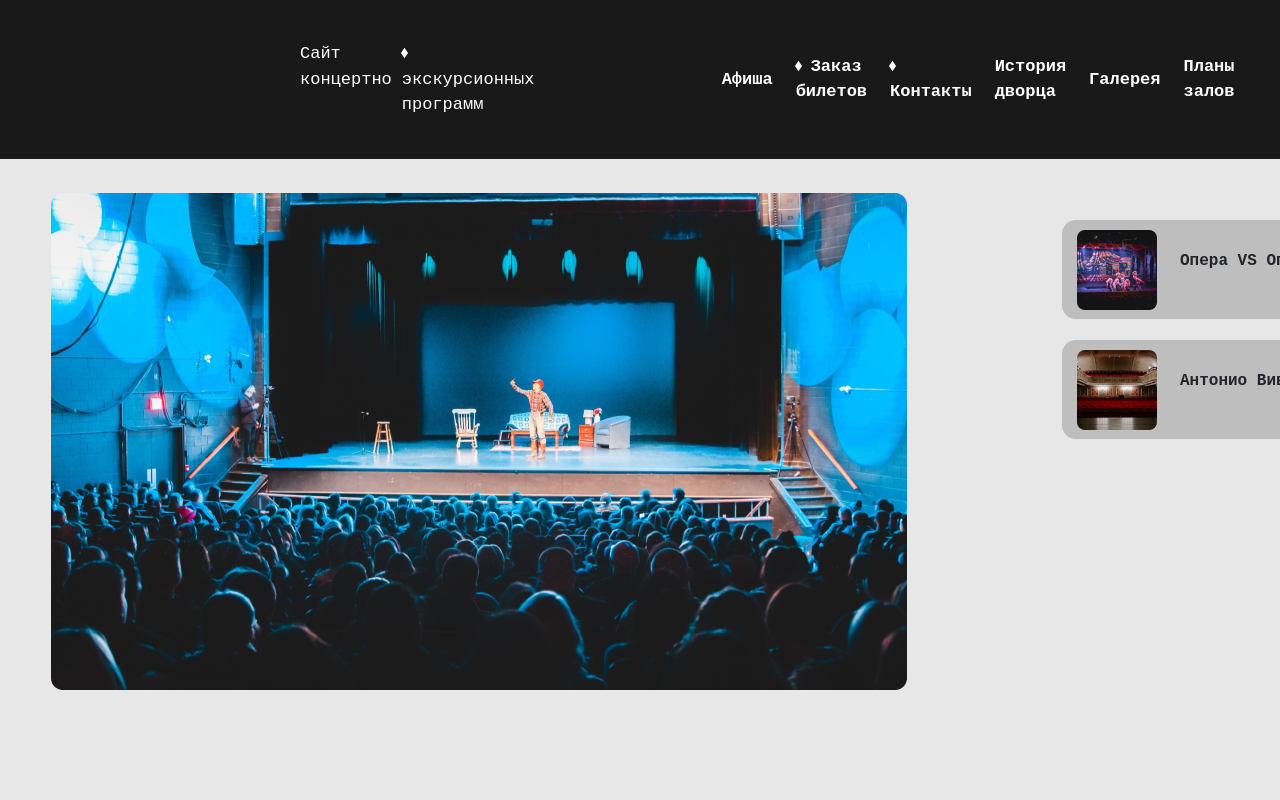
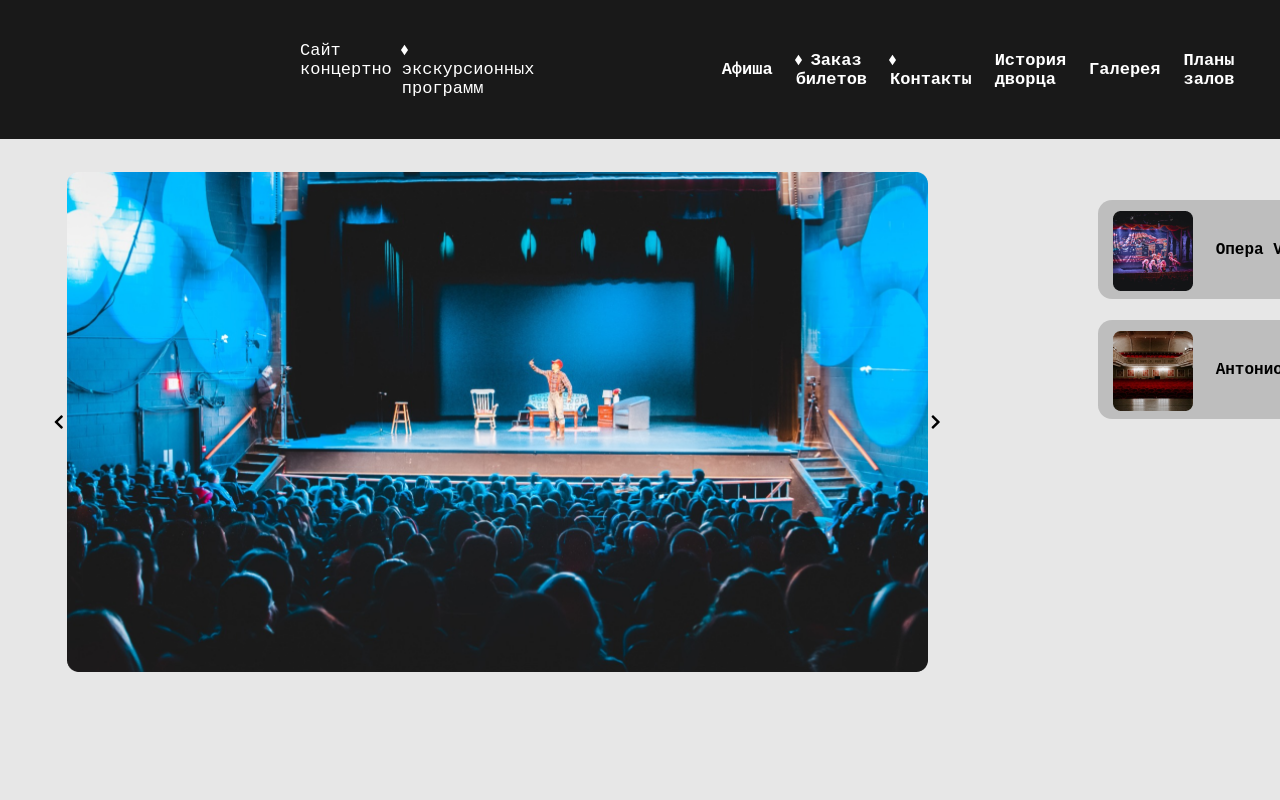
Before and after one commit to GlebRuban/Coursework, a React (Create React App) app: page / in a window 1280 px wide. Shown: the top 800 px of the page. Built offline with nearby package versions, Linux system fonts and the light colour scheme; a web font is replaced by a local one.

Commit message:
Новый слайдер

```diff
--- a/public/index.html
+++ b/public/index.html
@@ -3,11 +3,10 @@
   <head>
     <meta charset="utf-8" />
     <link rel="icon" href="https://img.artlebedev.ru/everything_files/images/2474/bt-logo-1200.png.webp" />
-    <link rel="stylesheet" href="https://stackpath.bootstrapcdn.com/bootstrap/4.5.0/css/bootstrap.min.css">
-    <link rel="stylesheet" href="https://maxcdn.bootstrapcdn.com/font-awesome/4.7.0/css/font-awesome.min.css">
+    <!-- <link rel="stylesheet" href="https://stackpath.bootstrapcdn.com/bootstrap/4.5.0/css/bootstrap.min.css">
     <script src="https://code.jquery.com/jquery-3.5.1.min.js"></script>
     <script src="https://cdn.jsdelivr.net/npm/popper.js@1.16.0/dist/umd/popper.min.js"></script>
-    <script src="https://stackpath.bootstrapcdn.com/bootstrap/4.5.0/js/bootstrap.min.js"></script>
+    <script src="https://stackpath.bootstrapcdn.com/bootstrap/4.5.0/js/bootstrap.min.js"></script> -->
     <meta name="viewport" content="width=device-width, initial-scale=1" />
     <meta name="theme-color" content="#000000" />
     <meta
--- a/src/App.js
+++ b/src/App.js
@@ -1,4 +1,7 @@
+import './css/Home.css'
+
 import Home from './page/Home';
+
 import {Route,Link,Routes} from 'react-router-dom'
 import Poster from './page/Poster';
 import Contact from './page/Contact';
--- a/src/components/carousel/Carousel.js
+++ b/src/components/carousel/Carousel.js
@@ -1,15 +1,53 @@
+import { Children, useEffect, useState } from 'react'
+import {FaChevronLeft, FaChevronRight} from 'react-icons/fa'
 import '../carousel/carousel.css'
+import { cloneElement } from 'react'
+
+const page_width = 891
 
 export const Carousel = ({children}) =>  {
+  const [pages, setPages] = useState([])
+  const [offset, setOffset] = useState(0)
+  const handleLeftArrow = () => {
+    setOffset((currentOffet) => {
+      const newOffset = currentOffet + page_width
+      return Math.min(newOffset,0)
+    })
+  }
+
+  const handleRightArrow = () => {
+    setOffset((currentOffet) => {
+      const newOffset = currentOffet - page_width
+      const maxOffset = -(page_width * (pages.length - 1))
+      console.log(newOffset);
+      return Math.max(newOffset,maxOffset)
+    })
+  }
+
+
+  useEffect(() => {
+    setPages(
+      Children.map(children,(child) => {
+        return cloneElement(child, {
+          style:{
+            height:'100%',
+            minWidth: `${page_width}px`,
+            maxWidth: `${page_width}px`,
+          },
+        })
+      })
+    )
+  }, [])
+
   return<>
   <div className='sliderConteiner'>
-    <div id="myCarousel" class="carousel slide" data-ride="carousel" style={{width:'856px'}}>
-	    <div class="carousel-inner">
-		    <div class="carousel-item">{children}</div>
-			  <div class="carousel-item active">{children}</div>
-			  <div class="carousel-item">{children}</div>
-	    </div>
+    <FaChevronLeft className='arrow' onClick={handleLeftArrow}/>
+    <div className='windows'>
+      <div className='allItems' style={{transform:`transtaleX(${offset}px)`}}>
+        {pages}
+      </div>
     </div>
+    <FaChevronRight className='arrow' onClick={handleRightArrow}/>
   </div>
   </>
 }
--- a/src/components/carousel/carousel.css
+++ b/src/components/carousel/carousel.css
@@ -5,7 +5,7 @@
 }
 .sliderConteiner{
   flex: 1 1;
-  max-width: 891px;
+  max-width: 892px;;
   display: flex;
   position: relative;
   left: 4%;
@@ -13,14 +13,14 @@
   height: 500px;
   align-items: center;
 }
-.arrow {
-  cursor: pointer;
-}
 .allItems{
   height: 100%;
   display: flex;
   transition: translate;
   transition-property: transform;
-  transition-duration: 250ms;
+  transition-duration: 300ms;
   transition-timing-function: ease-in-out;
 }
+.arrow {
+  cursor: pointer;
+}
--- a/src/css/Home.css
+++ b/src/css/Home.css
@@ -796,7 +796,7 @@ display: flex;
     justify-content: center;
     align-items: center;
     gap: 100px;
-  height: 300px;
+    height: 330px;
 }
 .logo_footer{
   display: flex;
@@ -815,7 +815,7 @@ display: flex;
     left: -5.7%;
     gap: 41px;
     color: white;
-  top: -48px;
+    top: -53px;
 }
 .h1_mer{
   position: relative;
@@ -836,11 +836,11 @@ display: flex;
 .contact{
   flex-direction: column;
   display: flex;
-  gap: 30px;
+  gap: 10px;
   position: relative;
   left: -15px;
   color: white;
-  top: -12px;
+  top: -28px;
 }
 .p_contact{
   flex-direction: column;
@@ -864,7 +864,7 @@ display: flex;
 
 .div_line {
   position: relative;
-  top: -34px;
+    top: -60px;
 }
 
 .line_div{
@@ -879,7 +879,7 @@ display: flex;
   position: relative;
   display: flex;
   justify-content: center;
-  top: -13px;
+  top: -42px;
 }
 .link_saite_name{
   display: flex;
```
Lines whose indentation alone changed are shown as unchanged.
